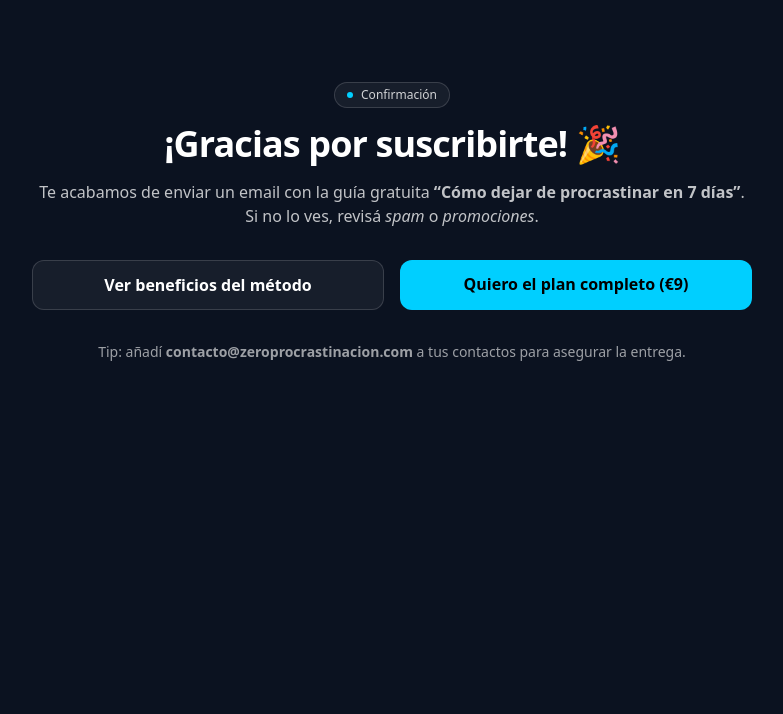
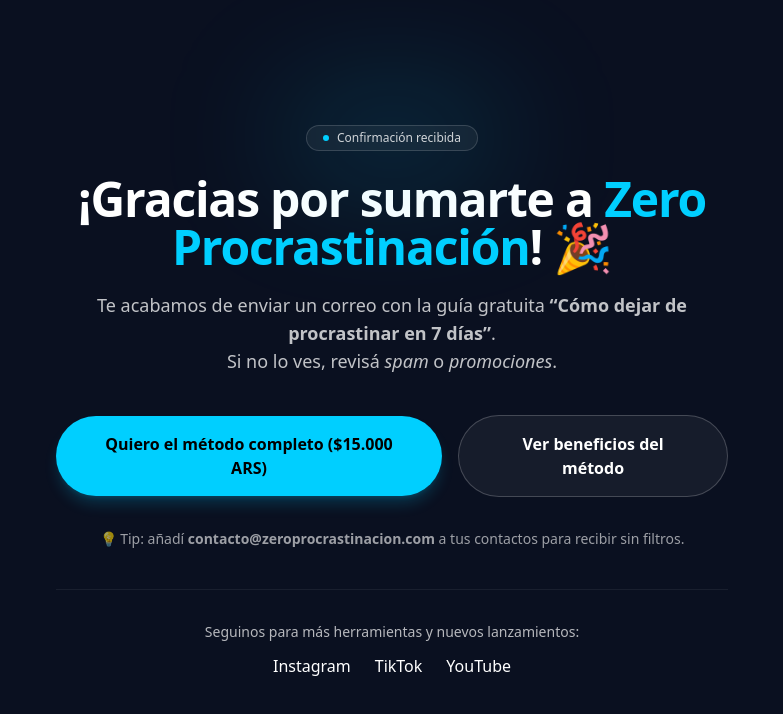
Before and after one commit to lucasfrancoromani/zeroprocastinacion, a Next.js app: page /gracias in a window 1280 px wide. Shown: the top 714 px of the page, without its empty margins (248-1031 px from the left). Built offline with nearby package versions, Linux system fonts and the light colour scheme; no server answers.

Commit message:
feat/cambios UI/UX en página 'gracias' con link actualizado (#6)

```diff
--- a/src/app/gracias/page.tsx
+++ b/src/app/gracias/page.tsx
@@ -3,22 +3,25 @@
 import { useEffect } from "react";
 
 export default function GraciasPage() {
+  const payLink = process.env.NEXT_PUBLIC_PAY_LINK || "#";
+
   useEffect(() => {
-    // GA4
-    // @ts-ignore
+    // === TRACKING EVENTS ===
     const gtag = (window as any)?.gtag;
     if (typeof gtag === "function") {
-      gtag("event", "generate_lead", { value: 1, currency: "EUR", method: "formspree", item: "guia_gratuita" });
+      gtag("event", "generate_lead", {
+        value: 1,
+        currency: "ARS",
+        method: "formspree",
+        item: "guia_gratuita",
+      });
     }
 
-    // Meta
     const fbq = (window as any)?.fbq;
     if (typeof fbq === "function") {
       fbq("track", "Lead", { content_name: "guia_gratuita" });
     }
 
-    // TikTok (espera a que esté ttq)
-    const id = (window as any)?.ttq?._i ? Object.keys((window as any).ttq._i)[0] : null;
     const trackTTQ = () => {
       const ttq = (window as any)?.ttq;
       if (ttq && typeof ttq.track === "function") {
@@ -31,29 +34,69 @@ export default function GraciasPage() {
   }, []);
 
   return (
-    <main className="min-h-[70vh] bg-brand-dark text-brand-white">
-      <section className="mx-auto max-w-3xl px-6 py-20 text-center">
-        <div className="inline-flex items-center gap-2 rounded-full border border-white/15 bg-white/5 px-3 py-1 text-xs text-white/80">
-          <span className="inline-block h-1.5 w-1.5 rounded-full bg-brand-cyan" />
-          Confirmación
+    <main className="min-h-screen bg-[#0a1020] text-brand-white flex flex-col items-center justify-center px-6 py-20">
+      {/* Contenedor principal */}
+      <div className="max-w-2xl text-center">
+        {/* Glow decorativo */}
+        <div className="relative inline-block">
+          <div className="absolute -inset-6 rounded-full bg-brand-cyan/20 blur-3xl" />
+          <div className="relative inline-flex items-center gap-2 rounded-full border border-white/15 bg-white/5 px-4 py-1 text-xs text-white/80">
+            <span className="inline-block h-1.5 w-1.5 rounded-full bg-brand-cyan" />
+            Confirmación recibida
+          </div>
         </div>
-        <h1 className="mt-4 text-4xl font-extrabold tracking-tight">¡Gracias por suscribirte! 🎉</h1>
-        <p className="mt-4 text-white/75">
-          Te acabamos de enviar un email con la guía gratuita <strong>“Cómo dejar de procrastinar en 7 días”</strong>.
-          Si no lo ves, revisá <em>spam</em> o <em>promociones</em>.
+
+        {/* Texto principal */}
+        <h1 className="mt-6 text-4xl md:text-5xl font-extrabold tracking-tight">
+          ¡Gracias por sumarte a <span className="text-brand-cyan">Zero Procrastinación</span>! 🎉
+        </h1>
+
+        <p className="mt-5 text-white/75 text-lg">
+          Te acabamos de enviar un correo con la guía gratuita{" "}
+          <strong>“Cómo dejar de procrastinar en 7 días”</strong>.
+          <br />Si no lo ves, revisá <em>spam</em> o <em>promociones</em>.
         </p>
-        <div className="mt-8 grid gap-4 sm:grid-cols-2">
-          <a href="#beneficios" className="rounded-xl border border-white/15 bg-white/5 px-5 py-3 font-semibold hover:bg-white/10 transition">
+
+        {/* CTA Buttons */}
+        <div className="mt-10 flex flex-col sm:flex-row items-center justify-center gap-4">
+          <a
+            href={payLink}
+            className="rounded-full bg-brand-cyan px-8 py-4 font-semibold text-black hover:opacity-90 transition shadow-lg shadow-brand-cyan/20"
+          >
+            Quiero el método completo ($15.000 ARS)
+          </a>
+          <a
+            href="/#beneficios"
+            className="rounded-full border border-white/20 bg-white/5 px-8 py-4 font-semibold hover:bg-white/10 transition"
+          >
             Ver beneficios del método
           </a>
-          <a href="#cta" className="rounded-xl bg-brand-cyan px-5 py-3 font-semibold text-black hover:opacity-90 transition">
-            Quiero el plan completo (€9)
-          </a>
         </div>
+
+        {/* Tips */}
         <p className="mt-8 text-sm text-white/60">
-          Tip: añadí <strong>contacto@zeroprocrastinacion.com</strong> a tus contactos para asegurar la entrega.
+          💡 Tip: añadí <strong>contacto@zeroprocrastinacion.com</strong> a tus contactos para recibir sin filtros.
         </p>
-      </section>
+
+        {/* Divider */}
+        <div className="mt-10 border-t border-white/10 w-full mx-auto opacity-60" />
+
+        {/* Seguinos */}
+        <div className="mt-8 text-center space-y-3">
+          <p className="text-sm text-white/70">Seguinos para más herramientas y nuevos lanzamientos:</p>
+          <div className="flex items-center justify-center gap-6">
+            <a href="#" aria-label="Instagram" className="hover:text-brand-cyan transition">
+              Instagram
+            </a>
+            <a href="#" aria-label="TikTok" className="hover:text-brand-cyan transition">
+              TikTok
+            </a>
+            <a href="#" aria-label="YouTube" className="hover:text-brand-cyan transition">
+              YouTube
+            </a>
+          </div>
+        </div>
+      </div>
     </main>
   );
 }
```
